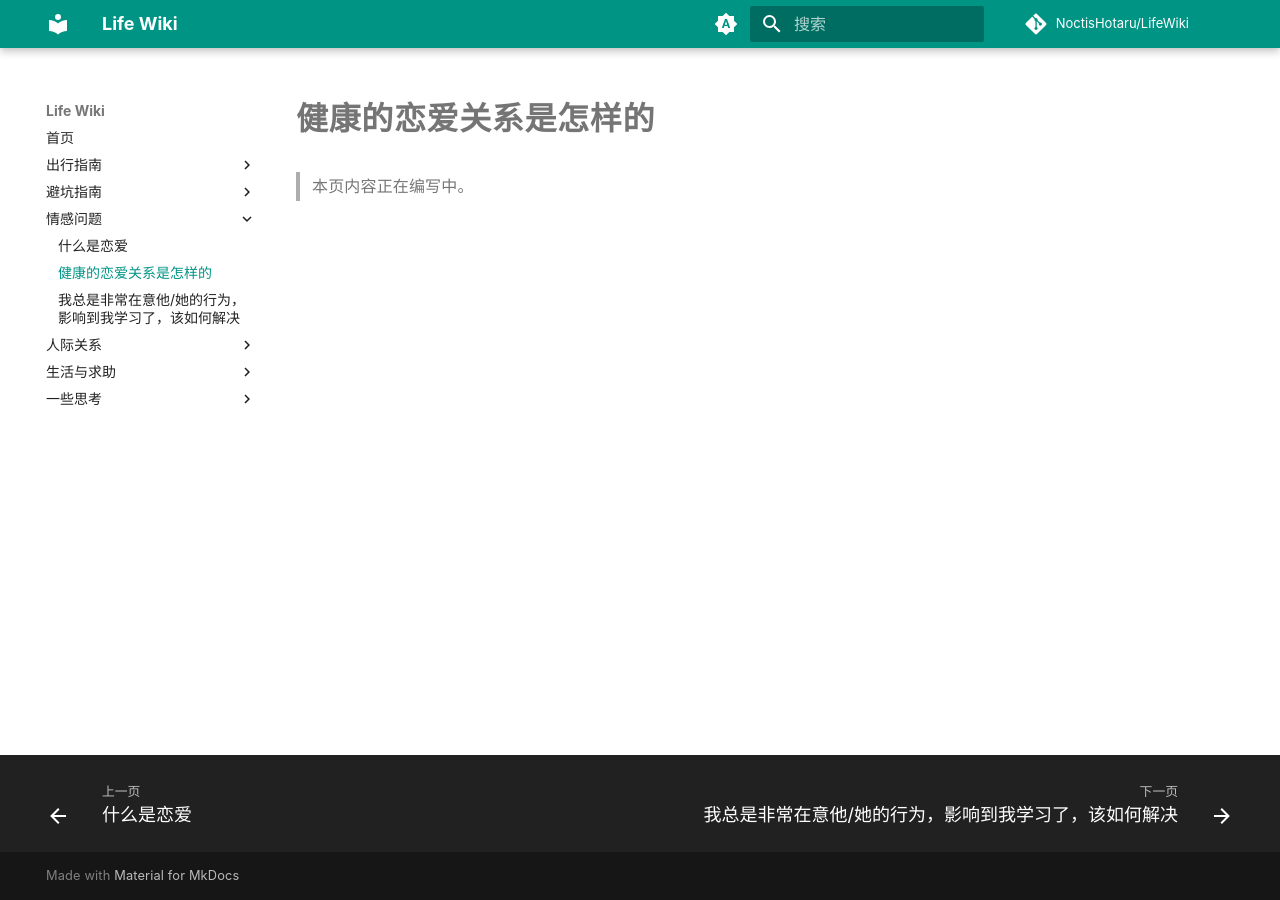
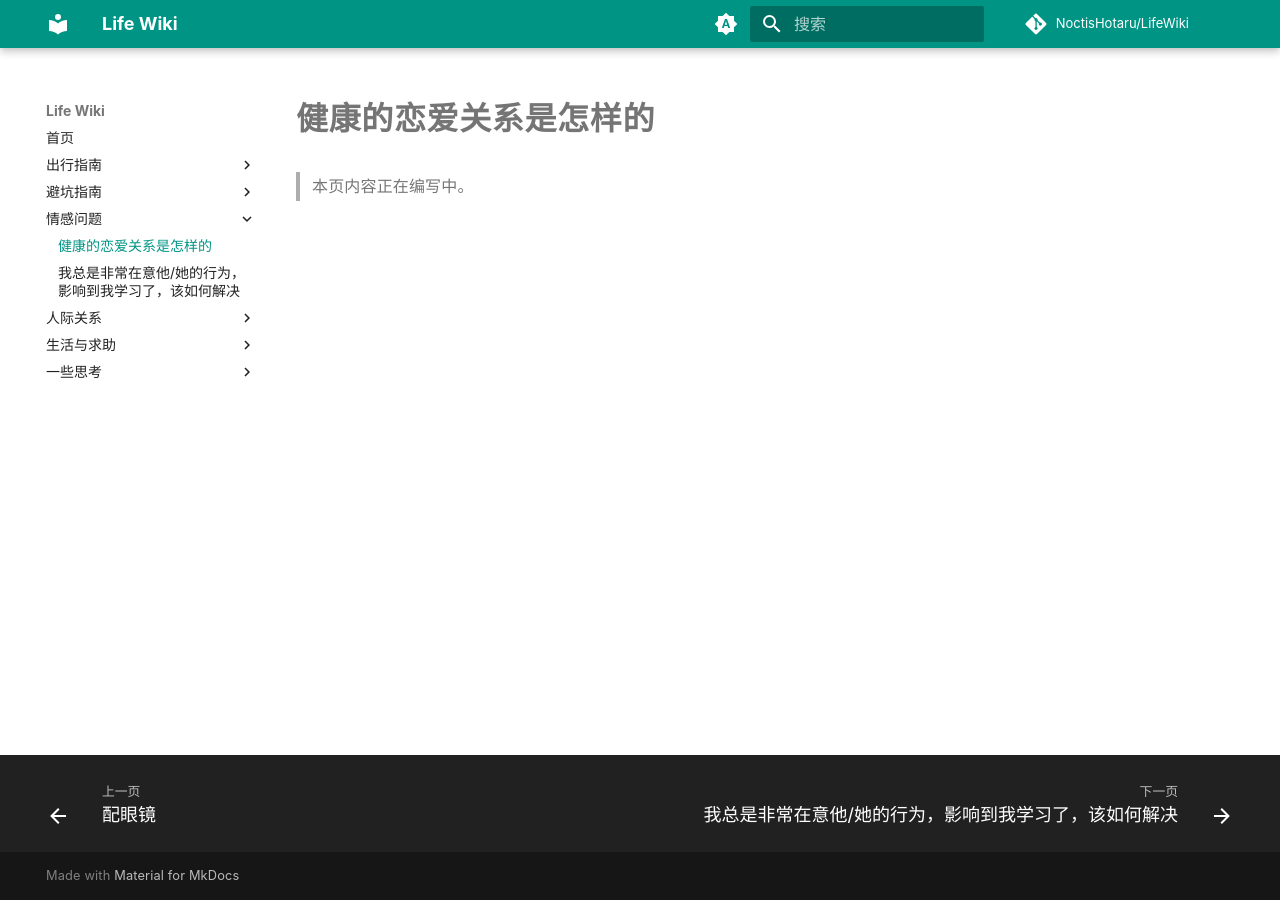
Before and after one commit to NoctisHotaru/LifeWiki, an MkDocs documentation site: the page built from docs/emotions/healthy-relationship.md, in a window 1280 px wide. Built offline with MkDocs 1.6.1 and Material for MkDocs 9.7.7, drawn with Linux system fonts in a browser that asks for light colours; comment, search, counter and statistics services are not loaded.

Commit message:
发布更新

```diff
--- a/docs/emotions/what-is-love.md
+++ /dev/null
@@ -1,3 +0,0 @@
-# 什么是恋爱
-
-> 本页内容正在编写中。
--- a/mkdocs.yml
+++ b/mkdocs.yml
@@ -24,7 +24,6 @@ nav:
   - 避坑指南:
       - 配眼镜: glasses/index.md
   - 情感问题:
-      - 什么是恋爱: emotions/what-is-love.md
       - 健康的恋爱关系是怎样的: emotions/healthy-relationship.md
       - 我总是非常在意他/她的行为，影响到我学习了，该如何解决: emotions/overthinking-partner.md
   - 人际关系:
```
